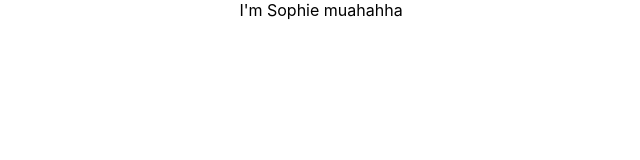
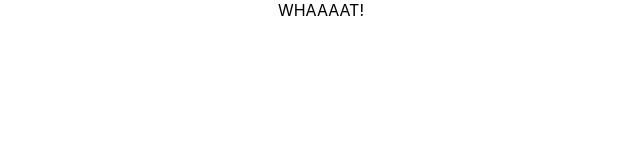
Before and after one commit to badishd-icodice-edu/git-demo, a React (Create React App) app: page / in a window 1280 px wide. Shown: the top 160 px of the page, without its empty margins (319-959 px from the left). Built offline with nearby package versions, Linux system fonts and the light colour scheme.

Commit message:
added from Anar

```diff
--- a/src/App.js
+++ b/src/App.js
@@ -4,7 +4,7 @@ import './App.css';
 function App() {
   return (
     <div className="App">
-      I'm Sophie muahahha
+  WHAAAAT!
     </div>
   );
 }
```
